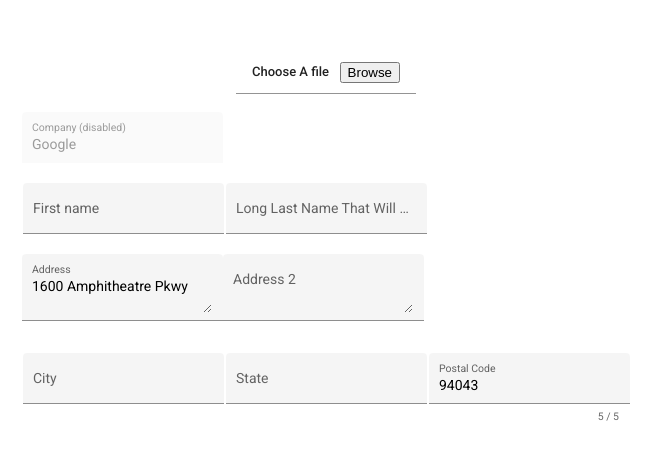
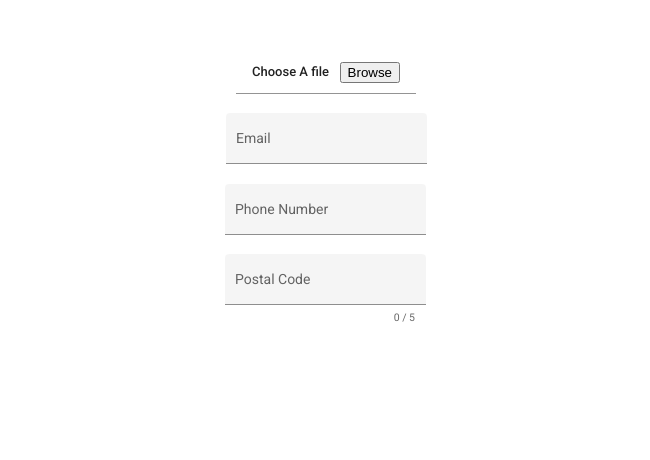
Before and after one commit to Milldrew/PARSE_PDF, an Angular app in the folder parse-pdf/: page / in a window 1280 px wide. Shown: the top 460 px of the page, without its empty margins (314-964 px from the left). Built offline with nearby package versions, Linux system fonts and the light colour scheme.

Commit message:
📅  | Sat Jun 25 16:09:06 MDT 2022

```diff
--- a/parse-pdf/src/app/components/register-form/register-form.component.html
+++ b/parse-pdf/src/app/components/register-form/register-form.component.html
@@ -1,66 +1,25 @@
 <form class="example-form">
-  <mat-form-field class="example-full-width" appearance="fill">
-    <mat-label>Company (disabled)</mat-label>
-    <input matInput disabled value="Google" />
-  </mat-form-field>
-
   <table class="example-full-width" cellspacing="0">
     <tr>
       <td>
         <mat-form-field class="example-full-width" appearance="fill">
-          <mat-label>First name</mat-label>
-          <input matInput />
-        </mat-form-field>
-      </td>
-      <td>
-        <mat-form-field class="example-full-width" appearance="fill">
-          <mat-label>Long Last Name That Will Be Truncated</mat-label>
+          <mat-label>Email</mat-label>
           <input matInput />
         </mat-form-field>
       </td>
     </tr>
-  </table>
-
-  <p>
+    <tr>
       <mat-form-field class="example-full-width" appearance="fill">
-      <mat-label>Address</mat-label>
-      <textarea matInput placeholder="Ex. 100 Main St">
-1600 Amphitheatre Pkwy</textarea
-      >
+        <mat-label>Phone Number</mat-label>
+        <input matInput />
       </mat-form-field>
-    <mat-form-field class="example-full-width" appearance="fill">
-      <mat-label>Address 2</mat-label>
-      <textarea matInput></textarea>
-    </mat-form-field>
-  </p>
-
-  <table class="example-full-width" cellspacing="0">
+    </tr>
     <tr>
-      <td>
-        <mat-form-field class="example-full-width" appearance="fill">
-          <mat-label>City</mat-label>
-          <input matInput placeholder="Ex. San Francisco" />
-        </mat-form-field>
-      </td>
-      <td>
-        <mat-form-field class="example-full-width" appearance="fill">
-          <mat-label>State</mat-label>
-          <input matInput placeholder="Ex. California" />
-        </mat-form-field>
-      </td>
-      <td>
       <mat-form-field class="example-full-width" appearance="fill">
         <mat-label>Postal Code</mat-label>
-          <input
-            matInput
-            #postalCode
-            maxlength="5"
-            placeholder="Ex. 94105"
-            value="94043"
-          />
+        <input matInput #postalCode maxlength="5" placeholder="Ex. 94105" />
         <mat-hint align="end">{{ postalCode.value.length }} / 5</mat-hint>
       </mat-form-field>
-      </td>
     </tr>
   </table>
 </form>
```
Lines whose indentation alone changed are shown as unchanged.
